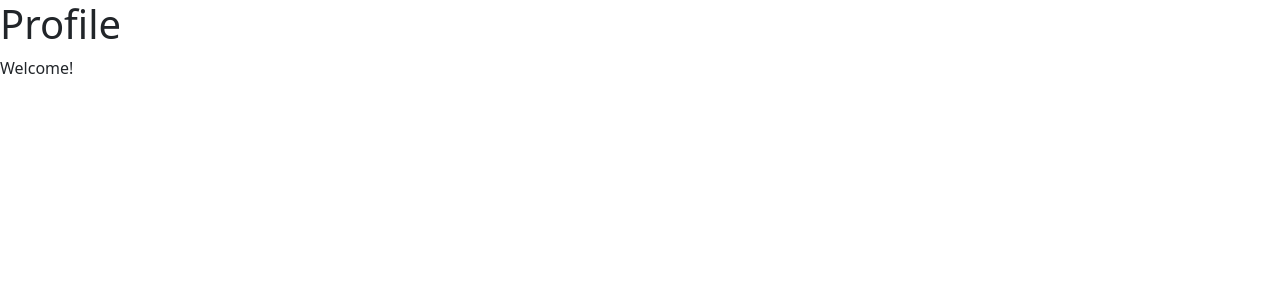
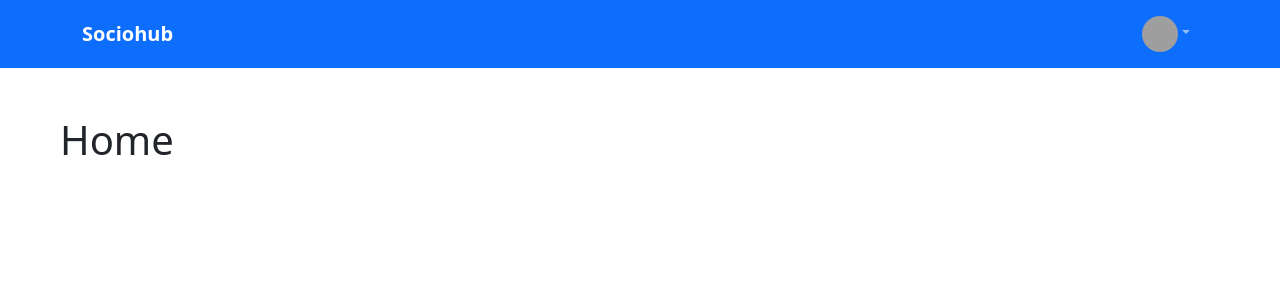
Before and after one commit to medazza/alx-final-project, a React (Create React App) app in the folder front-end/: page / in a window 1280 px wide. Shown: the top 300 px of the page. Built offline with nearby package versions, Linux system fonts and the light colour scheme; sample sign-in values are in the browser's storage; grey boxes are pictures that could not be loaded.

Commit message:
create a layout component and add the header

```diff
--- a/front-end/package.json
+++ b/front-end/package.json
@@ -12,6 +12,7 @@
     "react": "^18.3.1",
     "react-bootstrap": "^2.10.4",
     "react-dom": "^18.3.1",
+    "react-icons": "^5.2.1",
     "react-router-dom": "6",
     "react-scripts": "5.0.1",
     "styled-components": "^6.1.11",
--- a/front-end/src/pages/Home.jsx
+++ b/front-end/src/pages/Home.jsx
@@ -1,10 +1,12 @@
 import React from "react";
+import AppLayout from "../ui/AppLayout";
 
 function Home() {
-    return (<div>
-        <h1>Profile</h1>
-        <p>Welcome!</p>
-    </div>);
+    return (
+        <AppLayout>
+            <h1>Home</h1>
+        </AppLayout>
+    );
 }
 
 export default Home;
--- /dev/null
+++ b/front-end/src/ui/AppLayout.jsx
@@ -0,0 +1,15 @@
+import React from "react";
+import Header from "./Header";
+
+function AppLayout(props) {
+    return (
+        <div>
+            <Header />
+            <div className="container m-5">
+                {props.children}
+            </div>
+        </div>
+    )
+}
+
+export default AppLayout
--- /dev/null
+++ b/front-end/src/ui/Header.jsx
@@ -0,0 +1,46 @@
+import React from "react";
+import { randomAvatar } from "../utils/randomAvatar";
+import { Navbar, Container, Image, NavDropdown, Nav } from "react-bootstrap";
+import { useNavigate } from "react-router-dom";
+import { HiOutlineUser, HiArrowRightOnRectangle } from "react-icons/hi2";
+
+function Header() {
+    const navigate = useNavigate();
+  const handleLogout = () => {
+    localStorage.removeItem("auth");
+    navigate("/login/");
+  };
+
+    return (
+        <Navbar bg="primary" variant="dark">
+          <Container>
+            <Navbar.Brand className="fw-bold" href="#home">
+              Sociohub
+            </Navbar.Brand>
+            <Navbar.Collapse className="justify-content-end">
+              <Nav>
+                <NavDropdown
+                  title={
+                    <Image
+                      src={randomAvatar()}
+                      roundedCircle
+                      width={36}
+                      height={36}
+                    />
+                  }
+                >
+                  <NavDropdown.Item href="#">
+                  <HiOutlineUser /> Profile
+                  </NavDropdown.Item>
+                  <NavDropdown.Item onClick={handleLogout}>
+                  <HiArrowRightOnRectangle /> Logout
+                  </NavDropdown.Item>
+                </NavDropdown>
+              </Nav>
+            </Navbar.Collapse>
+          </Container>
+        </Navbar>
+      );
+}
+
+export default Header
--- /dev/null
+++ b/front-end/src/utils/randomAvatar.js
@@ -0,0 +1,2 @@
+export const randomAvatar = () =>
+    `https://i.pravatar.cc/300?img=${Math.floor(Math.random() * 60) + 1}`;
```
Also changed, not shown: 2 other files (tests, documents, lock files or other folders).
